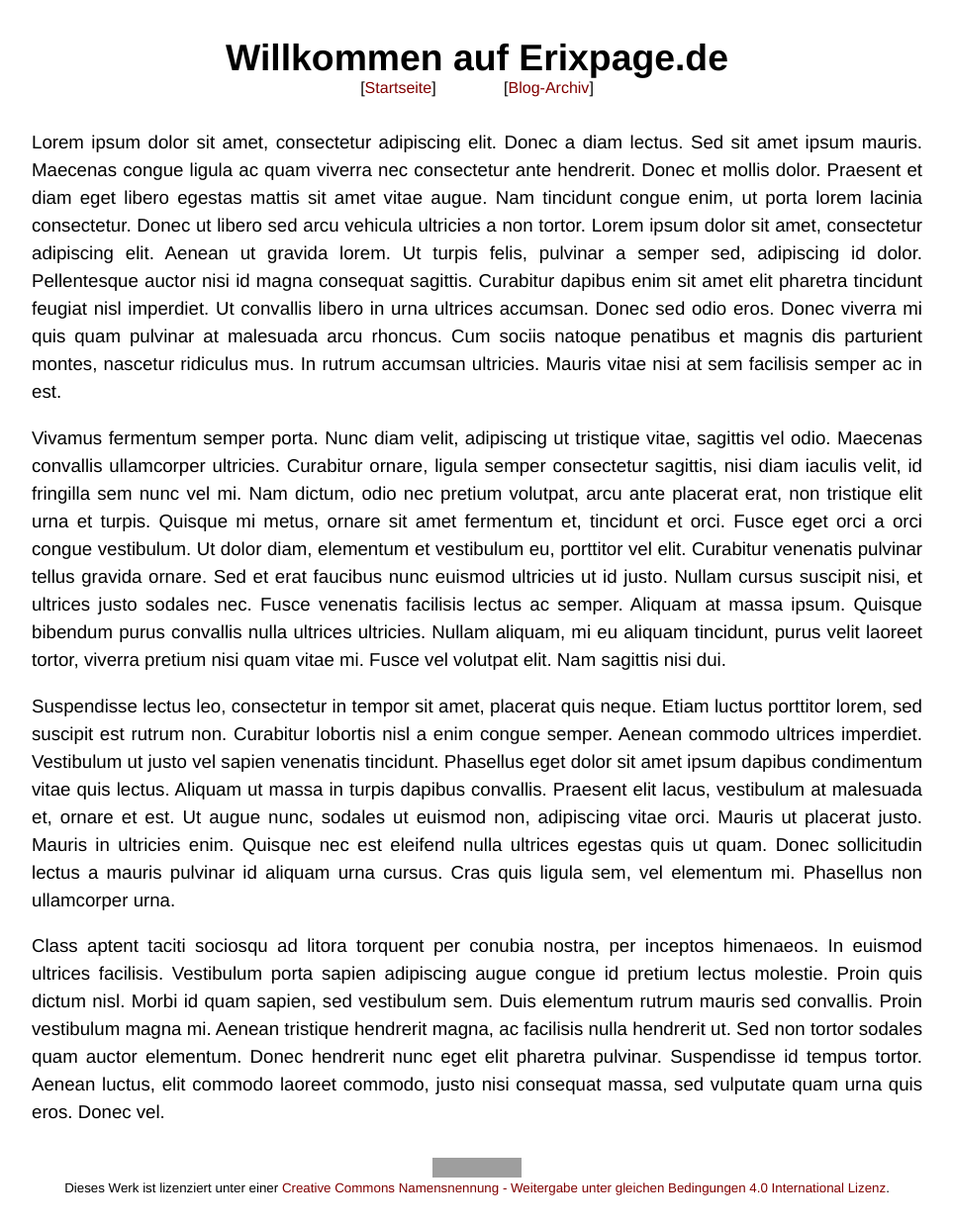
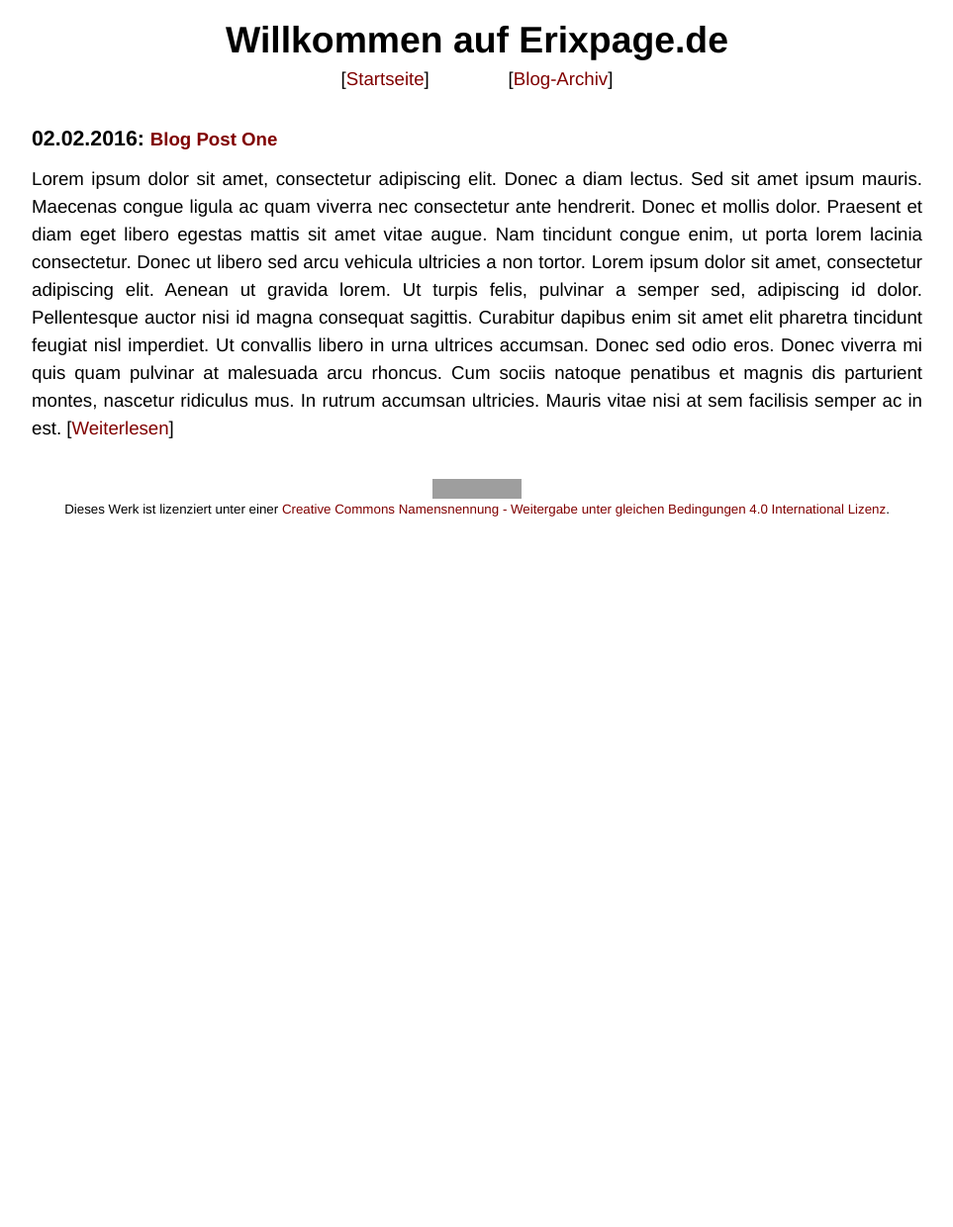
Before and after one commit to pille1842/erixpage.old, a Jekyll site: the page built from index.html, in a window 1280 px wide. Shown: the whole page at 99% size, without its empty margins (158-1121 px from the left). Built offline with Jekyll 4.4.1, drawn with Linux system fonts in a browser that asks for light colours; after the commit the page ends 900 px from its top, so only the background shows below that; grey boxes are pictures that could not be loaded.

Commit message:
Refine archive and style, add last posts to index, add example post

```diff
--- a/_layouts/post.html
+++ b/_layouts/post.html
@@ -1,6 +1,8 @@
 ---
 layout: default
 ---
-<p class="post-intro">Geschrieben von {{ page.author }} am {{ page.date | date: "%d.%m.%Y" }}</p>
+<p class="post-intro">{{ page.location }}, den {{ page.date | date: "%d.%m.%Y" }}</p>
 
 {{ content }}
+
+<p class="post-outro">fecit {{ page.author }}</p>
--- a/css/style.css
+++ b/css/style.css
@@ -4,6 +4,7 @@
 
 * {
     font-family: 'Helvetica', sans-serif;
+    font-size: 14pt;
     margin: 0;
     padding: 0;
 }
@@ -15,14 +16,29 @@
 
 p {
     text-align: justify;
-    margin: 1em 0;
+    margin: .7em 0;
     line-height: 150%;
     font-size: 14pt;
 }
 
+h1, h2, h3, h4, h5 {
+    margin: .5em 0 .2em 0;
+}
+
 h1 {
     font-size: 28pt;
-    margin: 1em 0 0 0;
+}
+
+h2 {
+    font-size: 20pt;
+}
+
+h3 {
+    font-size: 16pt;
+}
+
+h4 {
+    font-size: 14pt;
 }
 
 li {
@@ -77,8 +93,9 @@
  * BLOG POSTS
  **********************************************************/
 
-.post-intro {
+.post-intro, .post-outro {
     font-style: italic;
+    text-align: right;
 }
 
 /**********************************************************
@@ -90,6 +107,6 @@
    text-align: center;
 }
 
-#license {
+#license, #license * {
    font-size: 10pt;
 }
--- a/index.html
+++ b/index.html
@@ -2,10 +2,7 @@
 layout: default
 title: Willkommen auf Erixpage.de
 ---
-<p>Lorem ipsum dolor sit amet, consectetur adipiscing elit. Donec a diam lectus. Sed sit amet ipsum mauris. Maecenas congue ligula ac quam viverra nec consectetur ante hendrerit. Donec et mollis dolor. Praesent et diam eget libero egestas mattis sit amet vitae augue. Nam tincidunt congue enim, ut porta lorem lacinia consectetur. Donec ut libero sed arcu vehicula ultricies a non tortor. Lorem ipsum dolor sit amet, consectetur adipiscing elit. Aenean ut gravida lorem. Ut turpis felis, pulvinar a semper sed, adipiscing id dolor. Pellentesque auctor nisi id magna consequat sagittis. Curabitur dapibus enim sit amet elit pharetra tincidunt feugiat nisl imperdiet. Ut convallis libero in urna ultrices accumsan. Donec sed odio eros. Donec viverra mi quis quam pulvinar at malesuada arcu rhoncus. Cum sociis natoque penatibus et magnis dis parturient montes, nascetur ridiculus mus. In rutrum accumsan ultricies. Mauris vitae nisi at sem facilisis semper ac in est.</p>
-
-<p>Vivamus fermentum semper porta. Nunc diam velit, adipiscing ut tristique vitae, sagittis vel odio. Maecenas convallis ullamcorper ultricies. Curabitur ornare, ligula semper consectetur sagittis, nisi diam iaculis velit, id fringilla sem nunc vel mi. Nam dictum, odio nec pretium volutpat, arcu ante placerat erat, non tristique elit urna et turpis. Quisque mi metus, ornare sit amet fermentum et, tincidunt et orci. Fusce eget orci a orci congue vestibulum. Ut dolor diam, elementum et vestibulum eu, porttitor vel elit. Curabitur venenatis pulvinar tellus gravida ornare. Sed et erat faucibus nunc euismod ultricies ut id justo. Nullam cursus suscipit nisi, et ultrices justo sodales nec. Fusce venenatis facilisis lectus ac semper. Aliquam at massa ipsum. Quisque bibendum purus convallis nulla ultrices ultricies. Nullam aliquam, mi eu aliquam tincidunt, purus velit laoreet tortor, viverra pretium nisi quam vitae mi. Fusce vel volutpat elit. Nam sagittis nisi dui.</p>
-
-<p>Suspendisse lectus leo, consectetur in tempor sit amet, placerat quis neque. Etiam luctus porttitor lorem, sed suscipit est rutrum non. Curabitur lobortis nisl a enim congue semper. Aenean commodo ultrices imperdiet. Vestibulum ut justo vel sapien venenatis tincidunt. Phasellus eget dolor sit amet ipsum dapibus condimentum vitae quis lectus. Aliquam ut massa in turpis dapibus convallis. Praesent elit lacus, vestibulum at malesuada et, ornare et est. Ut augue nunc, sodales ut euismod non, adipiscing vitae orci. Mauris ut placerat justo. Mauris in ultricies enim. Quisque nec est eleifend nulla ultrices egestas quis ut quam. Donec sollicitudin lectus a mauris pulvinar id aliquam urna cursus. Cras quis ligula sem, vel elementum mi. Phasellus non ullamcorper urna.</p>
-
-<p>Class aptent taciti sociosqu ad litora torquent per conubia nostra, per inceptos himenaeos. In euismod ultrices facilisis. Vestibulum porta sapien adipiscing augue congue id pretium lectus molestie. Proin quis dictum nisl. Morbi id quam sapien, sed vestibulum sem. Duis elementum rutrum mauris sed convallis. Proin vestibulum magna mi. Aenean tristique hendrerit magna, ac facilisis nulla hendrerit ut. Sed non tortor sodales quam auctor elementum. Donec hendrerit nunc eget elit pharetra pulvinar. Suspendisse id tempus tortor. Aenean luctus, elit commodo laoreet commodo, justo nisi consequat massa, sed vulputate quam urna quis eros. Donec vel.</p>
+{% for post in site.posts limit:2 %}
+<h3>{{ post.date | date: "%d.%m.%Y" }}: <a href="{{ post.url }}">{{ post.title }}</a></h3>
+<p>{{ post.excerpt | remove: '<p>' | remove: '</p>' }} [<a href="{{ post.url }}">Weiterlesen</a>]</p>
+{% endfor %}
```
Also changed, not shown: _posts/2016-02-02-blog-post-one.md (added, +15 -0 lines).
